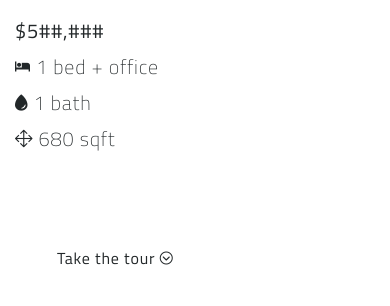
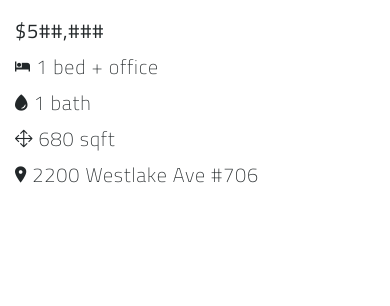
Before and after one commit to chriskcutlip/homesite, a plain HTML site: page index.html in a window 390 px wide. Shown: the part 450-756 px from the top of the page. Drawn offline with nearby package versions, Linux system fonts and the light colour scheme.

Commit message:
Mobile optimizations

```diff
--- a/assets/css/style.css
+++ b/assets/css/style.css
@@ -182,8 +182,14 @@ Hero
     margin-top: 10px;
 }
 
-.hero-details-mobile {
+.hero-details-mobile, .hero-details-mobile a {
     color: #222729;
+}
+
+.hero-details-mobile a:hover {
+    color: #222729;
+    text-decoration: none;
+    opacity: .9;
 }
 
 .hero-details-mobile h1 {
--- a/index.html
+++ b/index.html
@@ -47,7 +47,7 @@
           <a class="nav-link" href="#ameneties">Ameneties</a>
         </li>
         <li class="nav-item">
-          <a class="nav-link" href="#footer">Contact</a>
+          <a class="nav-link" href="#call-to-action">Contact</a>
         </li>
       </ul>
 
@@ -77,7 +77,7 @@
             <i class="icon ion-ios-move"></i> 680 sqft<br>
             <a href="https://goo.gl/maps/VosePHjXuYv4KQus9" target="new"><i class="icon ion-ios-pin"></i> 2200 Westlake Ave #706</a>
           </p>
-          <a href="#" class="primary-btn">Take the tour <i class="icon ion-ios-arrow-dropdown"></i></a>
+          <a href="#tour" class="primary-btn">Take the tour <i class="icon ion-ios-arrow-dropdown"></i></a>
         </div>
         <img src="assets/images/hero_desktop.jpg" class="img-fluid desktop-hero">
       </div><!-- End hero container desktop -->
@@ -97,7 +97,6 @@
             <i class="icon ion-ios-move"></i> 680 sqft<br>
             <a href="https://goo.gl/maps/VosePHjXuYv4KQus9" target="new"><i class="icon ion-ios-pin"></i> 2200 Westlake Ave #706</a>
           </p>
-          <a href="#" class="primary-btn">Take the tour <i class="icon ion-ios-arrow-dropdown"></i></a>
         </div>
       </div><!-- End hero container mobile -->
     </div><!-- End container -->
```
